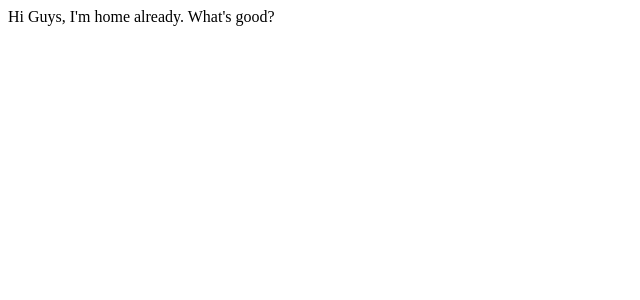
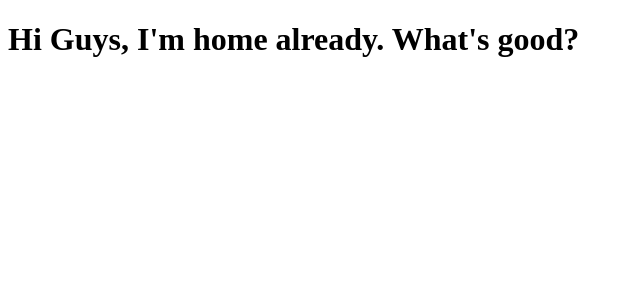
Before and after one commit to Cherrypick14/all_react_practices, a React (Create React App) app: page / in a window 1280 px wide. Shown: the top 300 px of the page, without its empty margins (0-640 px from the left). Built offline with nearby package versions, Linux system fonts and the light colour scheme.

Commit message:
add h1 semantic tag

```diff
--- a/src/pages/Home.js
+++ b/src/pages/Home.js
@@ -1,7 +1,7 @@
 export const Home = () =>{
     return (
         <div className="Home">
-            Hi Guys, I'm home already. What's good?
+           <h1>Hi Guys, I'm home already. What's good?</h1>
         </div>
     )
 };
```
